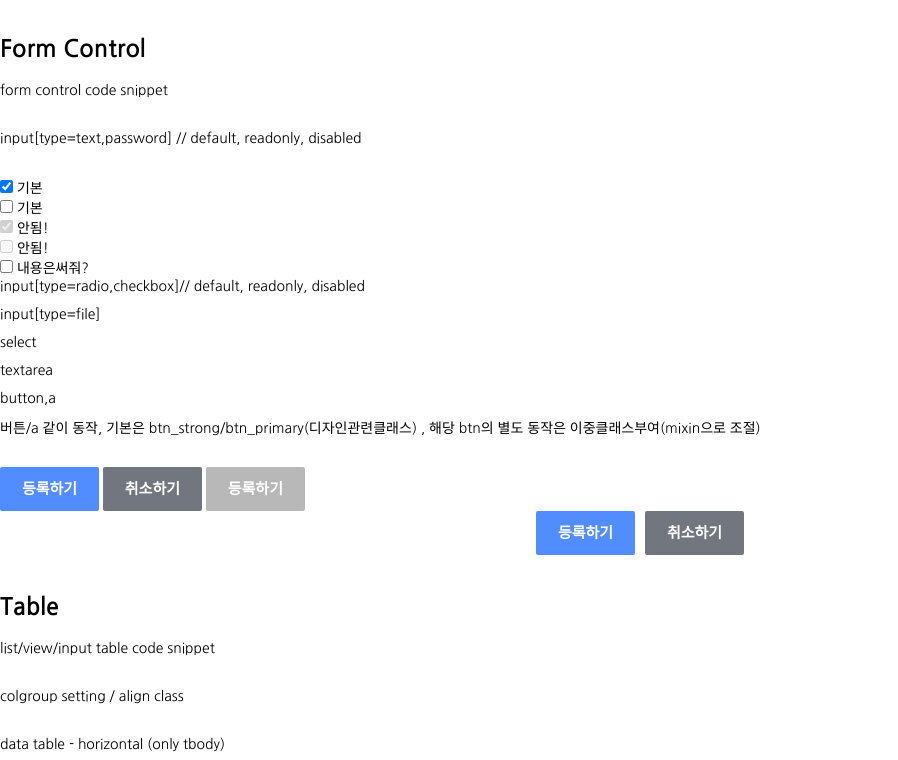
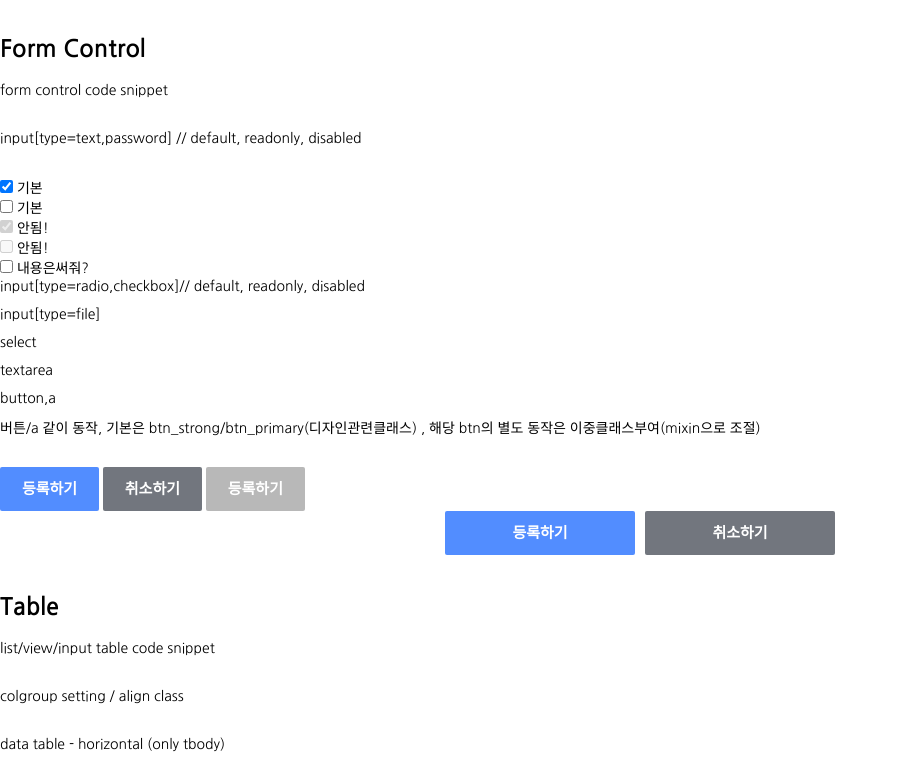
Before and after one commit to stellar1227/rtp_project, a website: page pc_web/guide/style_guide.html in a window 1280 px wide. Shown: the part 31-791 px from the top of the page, without its empty margins (0-898 px from the left). Drawn offline with nearby package versions, Linux system fonts and the light colour scheme; files that its build step writes are made by us from their sources.

Commit message:
버튼 - center case width 추가, if 에러 수정

```diff
--- a/pc_web/resources/src/scss/mixin.scss
+++ b/pc_web/resources/src/scss/mixin.scss
@@ -65,7 +65,6 @@
       background:darken($bg,20%)
     }
   }
-  background:$bg;
   @if $hei != off{
     height:$hei;
     line-height:$hei;
--- a/pc_web/resources/src/scss/style.scss
+++ b/pc_web/resources/src/scss/style.scss
@@ -352,6 +352,9 @@ button{
   font-size:0;
   &[data-align="center"]{
     text-align: center;
+    .btn_primary,.btn_strong {
+      @include button(190px)
+    }
   }
   &[data-align="left"]{
     text-align: left;
```
